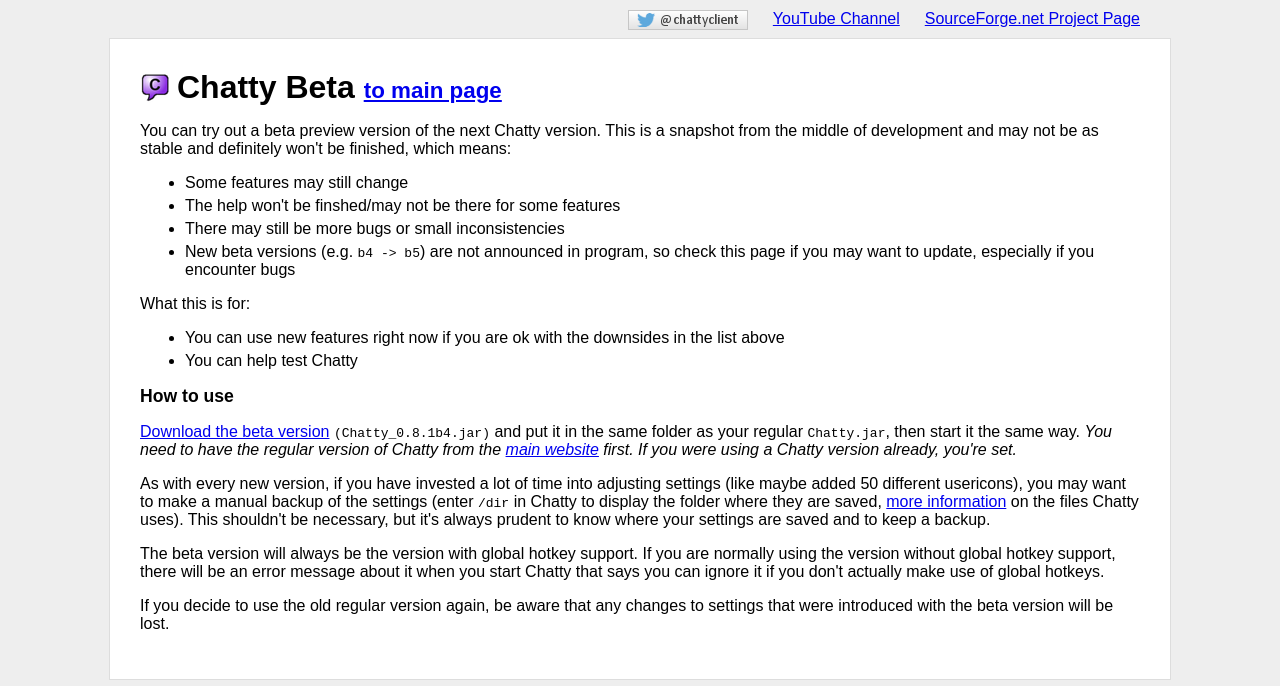
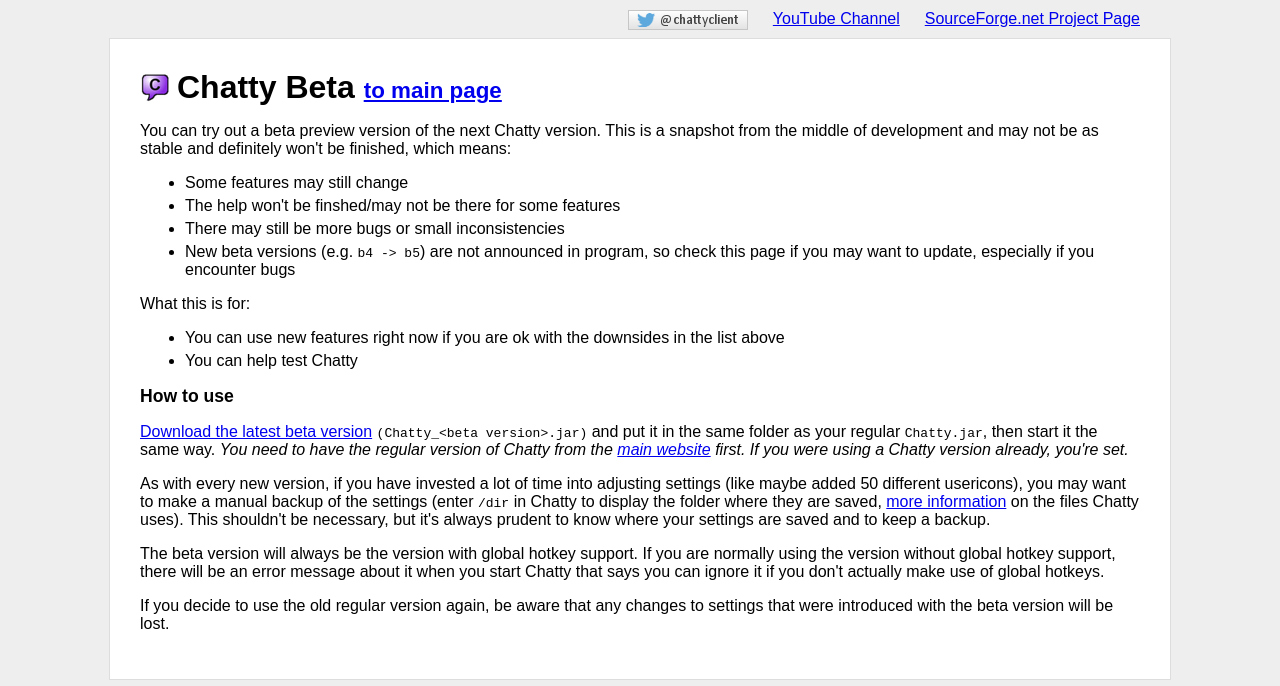
Before and after one commit to chatty/chatty.github.io, a plain HTML site: page beta.html in a window 1280 px wide. Shown: the top 686 px of the page. Drawn offline with Linux system fonts and the light colour scheme; a script that the page names is missing.

Commit message:
made link more general

```diff
--- a/beta.html
+++ b/beta.html
@@ -136,7 +136,7 @@
 			<li>You can help test Chatty</li>
 		</ul>
 		<h2>How to use</h2>
-		<p><a href="https://github.com/chatty/chatty/releases/tag/v0.8.1b4">Download the beta version</a> <code>(Chatty_0.8.1b4.jar)</code> and put it in the same folder as your regular <code>Chatty.jar</code>, then start it the same way. <em>You need to have the regular version of Chatty from the <a href="http://chatty.github.io">main website</a> first. If you were using a Chatty version already, you're set.</em></p>
+		<p><a href="https://github.com/chatty/chatty/releases">Download the latest beta version</a> <code>(Chatty_&lt;beta version&gt;.jar)</code> and put it in the same folder as your regular <code>Chatty.jar</code>, then start it the same way. <em>You need to have the regular version of Chatty from the <a href="http://chatty.github.io">main website</a> first. If you were using a Chatty version already, you're set.</em></p>
 
 		<p>As with every new version, if you have invested a lot of time into adjusting settings (like maybe added 50 different usericons), you may want to make a manual backup of the settings (enter <code>/dir</code> in Chatty to display the folder where they are saved, <a href="help/help-guide_folders.html">more information</a> on the files Chatty uses). This shouldn't be necessary, but it's always prudent to know where your settings are saved and to keep a backup.</p>
 		<p>The beta version will always be the version with global hotkey support. If you are normally using the version without global hotkey support, there will be an error message about it when you start Chatty that says you can ignore it if you don't actually make use of global hotkeys.</p>
```
